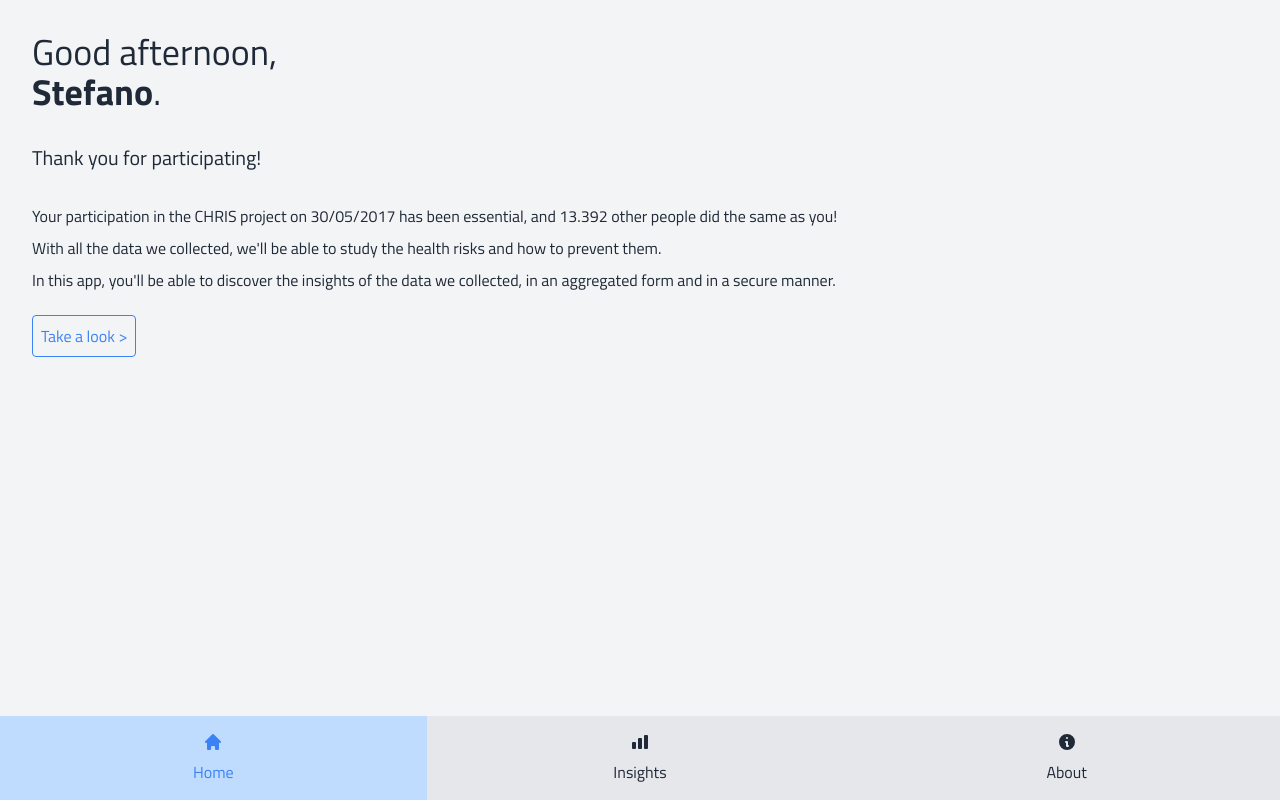
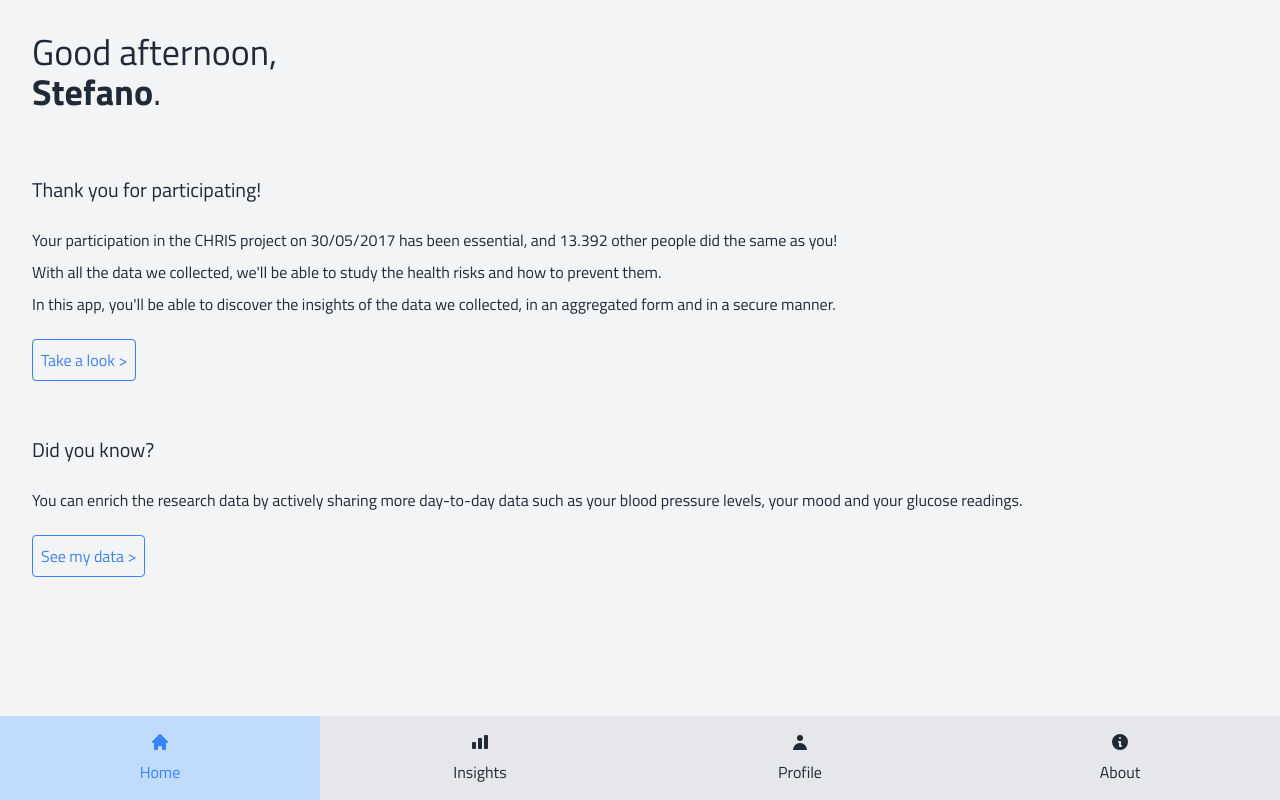
Before and after one commit to frikyfriky11/open-health, a Vue app: page /profile/blood in a window 1280 px wide. Built offline with nearby package versions, Linux system fonts and the light colour scheme.

Commit message:
Added profile page

```diff
--- a/src/App.vue
+++ b/src/App.vue
@@ -16,10 +16,12 @@
 import HomeIcon from './components/icons/HomeIcon.vue';
 import ChartIcon from './components/icons/ChartIcon.vue';
 import InfoIcon from './components/icons/InfoIcon.vue';
+import UserIcon from './components/icons/UserIcon.vue';
 
 const navLinks = [
   { to: '/', label: 'Home', icon: HomeIcon },
   { to: '/insights', label: 'Insights', icon: ChartIcon },
+  { to: '/profile', label: 'Profile', icon: UserIcon },
   { to: '/about', label: 'About', icon: InfoIcon },
 ];
 </script>
--- /dev/null
+++ b/src/components/GridButton.vue
@@ -0,0 +1,12 @@
+<template>
+  <router-link :to="props.link">
+    <div :class="['rounded-2xl p-6 text-gray-50 text-xl shadow-lg', props.color]">
+      <component :is="icon" class="h-8 w-8 mb-4"></component>
+      <span>{{ label }}</span>
+    </div>
+  </router-link>
+</template>
+
+<script lang="ts" setup>
+const props = defineProps(['color', 'label', 'icon', 'link']);
+</script>
--- /dev/null
+++ b/src/components/icons/CakeIcon.vue
@@ -0,0 +1,9 @@
+<template>
+  <svg :class="props.class" fill="currentColor" viewBox="0 0 20 20" xmlns="http://www.w3.org/2000/svg">
+    <path clip-rule="evenodd" d="M6 3a1 1 0 011-1h.01a1 1 0 010 2H7a1 1 0 01-1-1zm2 3a1 1 0 00-2 0v1a2 2 0 00-2 2v1a2 2 0 00-2 2v.683a3.7 3.7 0 011.055.485 1.704 1.704 0 001.89 0 3.704 3.704 0 014.11 0 1.704 1.704 0 001.89 0 3.704 3.704 0 014.11 0 1.704 1.704 0 001.89 0A3.7 3.7 0 0118 12.683V12a2 2 0 00-2-2V9a2 2 0 00-2-2V6a1 1 0 10-2 0v1h-1V6a1 1 0 10-2 0v1H8V6zm10 8.868a3.704 3.704 0 01-4.055-.036 1.704 1.704 0 00-1.89 0 3.704 3.704 0 01-4.11 0 1.704 1.704 0 00-1.89 0A3.704 3.704 0 012 14.868V17a1 1 0 001 1h14a1 1 0 001-1v-2.132zM9 3a1 1 0 011-1h.01a1 1 0 110 2H10a1 1 0 01-1-1zm3 0a1 1 0 011-1h.01a1 1 0 110 2H13a1 1 0 01-1-1z" fill-rule="evenodd"/>
+  </svg>
+</template>
+
+<script lang="ts" setup>
+const props = defineProps(['class']);
+</script>
--- /dev/null
+++ b/src/components/icons/FaceIcon.vue
@@ -0,0 +1,9 @@
+<template>
+  <svg :class="props.class" fill="currentColor" viewBox="0 0 20 20" xmlns="http://www.w3.org/2000/svg">
+    <path clip-rule="evenodd" d="M10 18a8 8 0 100-16 8 8 0 000 16zM7 9a1 1 0 100-2 1 1 0 000 2zm7-1a1 1 0 11-2 0 1 1 0 012 0zm-.464 5.535a1 1 0 10-1.415-1.414 3 3 0 01-4.242 0 1 1 0 00-1.415 1.414 5 5 0 007.072 0z" fill-rule="evenodd"/>
+  </svg>
+</template>
+
+<script lang="ts" setup>
+const props = defineProps(['class'])
+</script>
--- /dev/null
+++ b/src/components/icons/HeartIcon.vue
@@ -0,0 +1,9 @@
+<template>
+  <svg :class="props.class" fill="currentColor" viewBox="0 0 20 20" xmlns="http://www.w3.org/2000/svg">
+    <path clip-rule="evenodd" d="M3.172 5.172a4 4 0 015.656 0L10 6.343l1.172-1.171a4 4 0 115.656 5.656L10 17.657l-6.828-6.829a4 4 0 010-5.656z" fill-rule="evenodd"/>
+  </svg>
+</template>
+
+<script lang="ts" setup>
+const props = defineProps(['class']);
+</script>
--- /dev/null
+++ b/src/components/icons/UserIcon.vue
@@ -0,0 +1,7 @@
+<template>
+  <svg class="h-5 w-5" fill="currentColor" viewBox="0 0 20 20" xmlns="http://www.w3.org/2000/svg">
+    <path clip-rule="evenodd" d="M10 9a3 3 0 100-6 3 3 0 000 6zm-7 9a7 7 0 1114 0H3z" fill-rule="evenodd"/>
+  </svg>
+</template>
+
+<script lang="ts" setup></script>
--- a/src/pages/Home.vue
+++ b/src/pages/Home.vue
@@ -4,13 +4,19 @@
     <strong>Stefano</strong>.
   </h1>
 
-  <h2 class="my-8 text-xl">Thank you for participating!</h2>
+  <h2 class="mt-16 mb-6 text-xl">Thank you for participating!</h2>
   <p class="my-2">Your participation in the CHRIS project on 30/05/2017 has been essential, and 13.392 other people did the same as you!</p>
   <p class="my-2">With all the data we collected, we'll be able to study the health risks and how to prevent them.</p>
   <p class="my-2">In this app, you'll be able to discover the insights of the data we collected, in an aggregated form and in a secure manner.</p>
   <p class="my-8">
     <router-link class="p-2 text-blue-500 border border-blue-500 rounded" to="/insights">Take a look ></router-link>
   </p>
+
+  <h2 class="mt-16 mb-6 text-xl">Did you know?</h2>
+  <p class="my-2">You can enrich the research data by actively sharing more day-to-day data such as your blood pressure levels, your mood and your glucose readings.</p>
+  <p class="my-8">
+    <router-link class="p-2 text-blue-500 border border-blue-500 rounded" to="/profile">See my data ></router-link>
+  </p>
 </template>
 
 <script lang="ts" setup>
--- /dev/null
+++ b/src/pages/Profile.vue
@@ -0,0 +1,28 @@
+<template>
+  <h1 class="text-4xl">
+    <strong>Stefano Previato</strong>
+  </h1>
+
+  <p class="mt-8 text-gray-500">Find and enrich your own data here.</p>
+  <p class="mt-2 text-gray-500">Remember that when you're adding new data, the researchers will be able to collect them and do further analysis.</p>
+
+  <h2 class="mt-8 mb-6 text-xl">Your data is <strong>yours</strong>.</h2>
+  <p class="mt-2">Privacy is no joke, and we strongly believe people should always be in control of their data.</p>
+  <p class="mt-2">If you want to stop sharing data, you can turn off data sharing at anytime.</p>
+
+  <Divider></Divider>
+
+  <div class="grid grid-cols-2 gap-4">
+    <GridButton :icon="HeartIcon" color="bg-red-500" label="Blood" link="/profile/blood"></GridButton>
+    <GridButton :icon="CakeIcon" color="bg-blue-500" label="Glucose" link="/"></GridButton>
+    <GridButton :icon="FaceIcon" color="bg-green-500" label="Mood" link="/"></GridButton>
+  </div>
+</template>
+
+<script lang="ts" setup>
+import Divider from '../components/Divider.vue';
+import HeartIcon from '../components/icons/HeartIcon.vue';
+import CakeIcon from '../components/icons/CakeIcon.vue';
+import FaceIcon from '../components/icons/FaceIcon.vue';
+import GridButton from '../components/GridButton.vue';
+</script>
--- a/src/router/index.ts
+++ b/src/router/index.ts
@@ -5,6 +5,7 @@ const router = createRouter({
   routes: [
     { path: '/', component: () => import('../pages/Home.vue') },
     { path: '/insights', component: () => import('../pages/Insights.vue') },
+    { path: '/profile', component: () => import('../pages/Profile.vue') },
     { path: '/about', component: () => import('../pages/About.vue') },
   ]
 })
```
